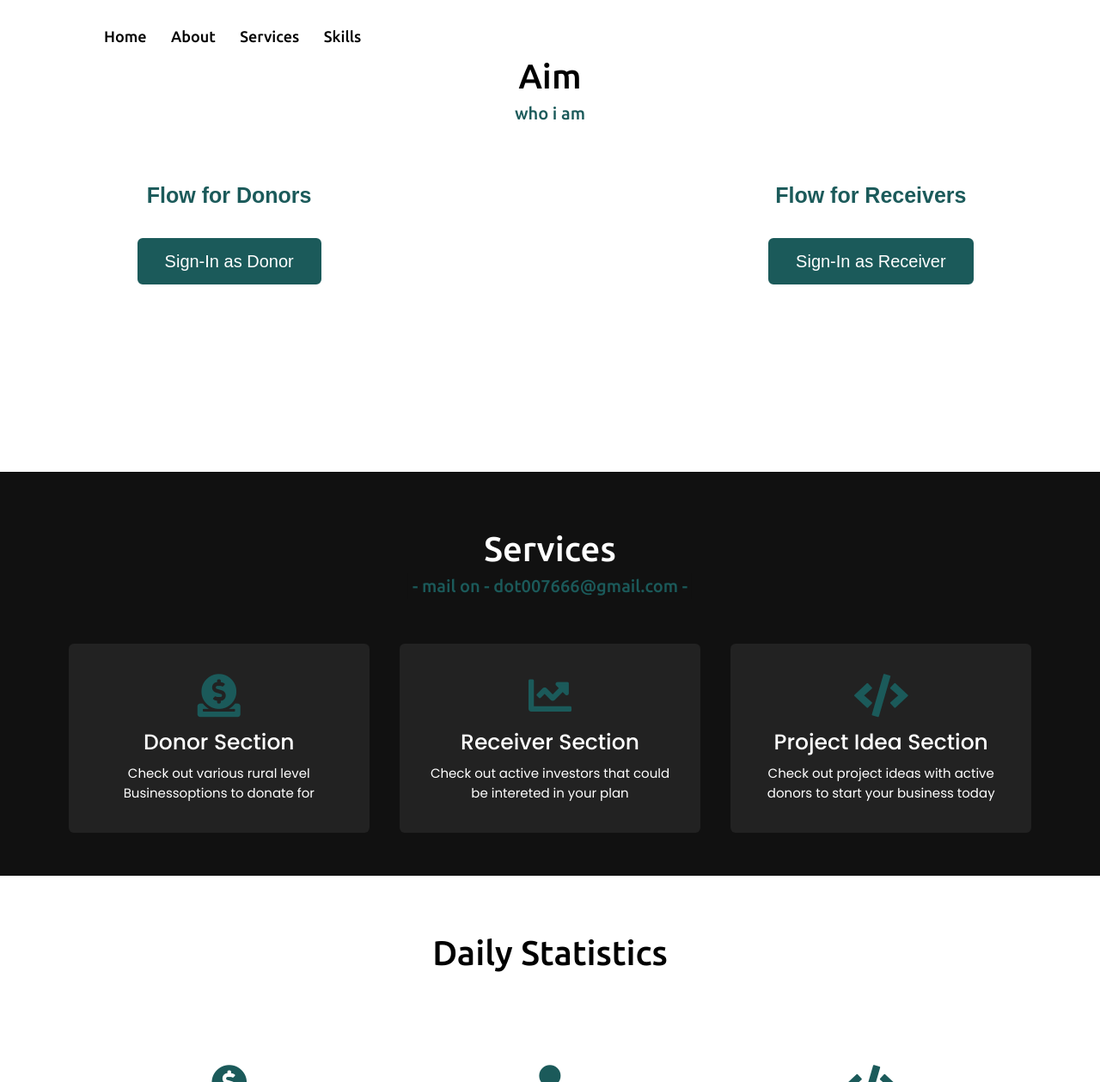
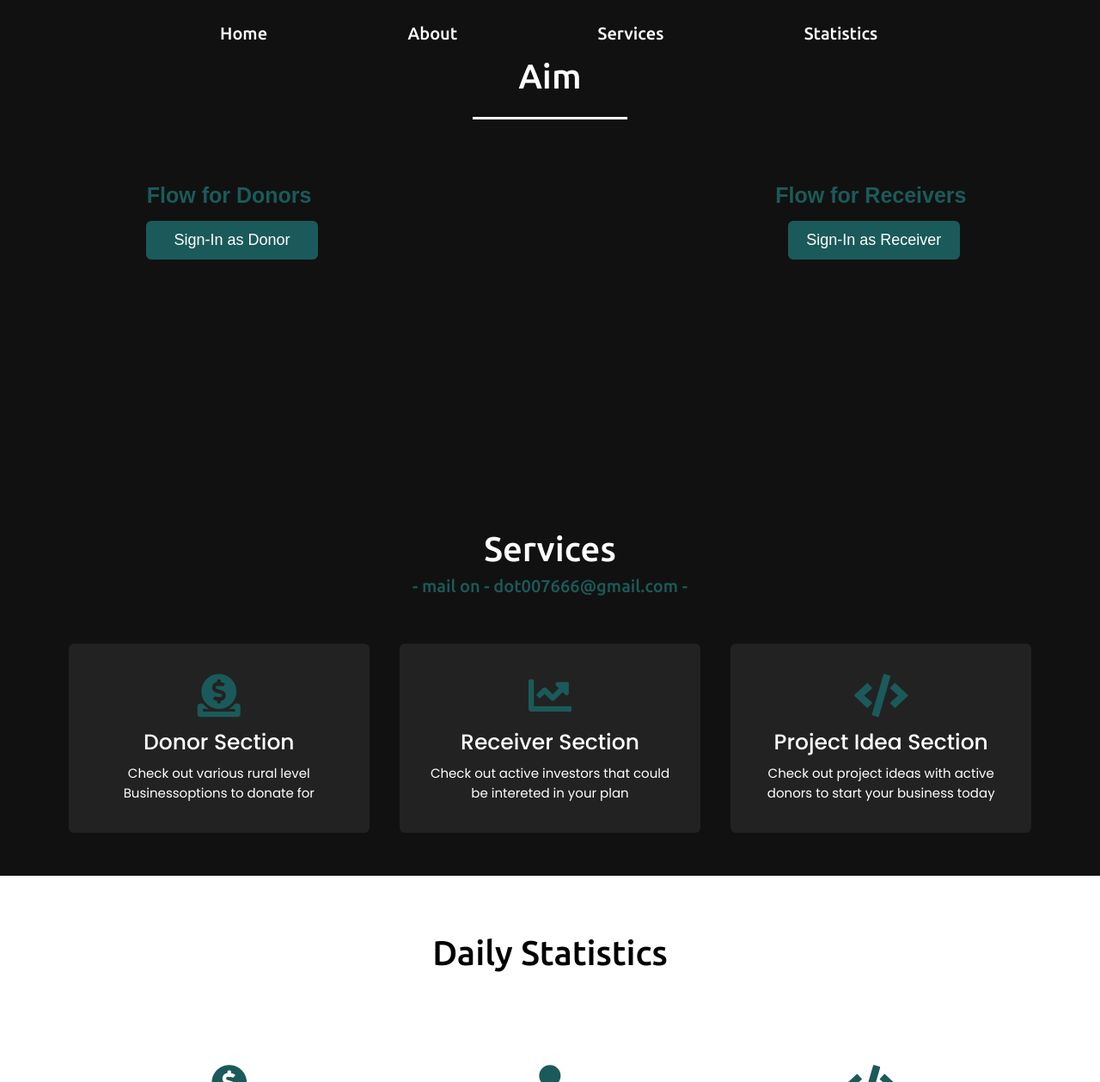
Before and after one commit to MansiiMishra/AI-Hack-Team-Dot, a PHP site: page / in a window 1280 px wide, after a click on "About". Shown: the part 801-2060 px from the top of the page at 86% size. Run offline with PHP 8.4, Linux system fonts and the light colour scheme.

Commit message:
Index page modified

```diff
--- a/Index.html
+++ b/Index.html
@@ -1,19 +1,21 @@
-
 <!DOCTYPE html>
 <html lang="en">
+
 <head>
     <meta charset="UTF-8">
     <meta name="viewport" content="width=device-width, initial-scale=1.0">
     <title>AI HACK ACCENTURE - TEAM DOT</title>
     <link rel="stylesheet" href="style.css">
-    <link rel="stylesheet" href="https://cdnjs.cloudflare.com/ajax/libs/font-awesome/5.15.2/css/all.min.css"/>
+    <link rel="stylesheet" href="https://cdnjs.cloudflare.com/ajax/libs/font-awesome/5.15.2/css/all.min.css" />
     <script src="https://code.jquery.com/jquery-3.5.1.min.js"></script>
     <script src="https://cdnjs.cloudflare.com/ajax/libs/typed.js/2.0.11/typed.min.js"></script>
     <script src="https://cdnjs.cloudflare.com/ajax/libs/waypoints/4.0.1/jquery.waypoints.min.js"></script>
     <script src="https://cdnjs.cloudflare.com/ajax/libs/OwlCarousel2/2.3.4/owl.carousel.min.js"></script>
-    <link rel="stylesheet" href="https://cdnjs.cloudflare.com/ajax/libs/OwlCarousel2/2.3.4/assets/owl.carousel.min.css"/>
+    <link rel="stylesheet"
+        href="https://cdnjs.cloudflare.com/ajax/libs/OwlCarousel2/2.3.4/assets/owl.carousel.min.css" />
     <link rel="stylesheet" href="https://www.w3schools.com/w3css/4/w3.css">
 </head>
+
 <body>
     <nav class="navbar">
         <div class="max-width">
@@ -22,7 +24,7 @@
                     <li><a href="#home" class="menu-btn">Home</a></li>
                     <li><a href="#about" class="menu-btn">About</a></li>
                     <li><a href="#services" class="menu-btn">Services</a></li>
-                    <li><a href="#skills" class="menu-btn">Skills</a></li>
+                    <li><a href="#skills" class="menu-btn">Statistics</a></li>
                 </div>
             </ul>
         </div>
@@ -33,7 +35,7 @@
         <div class="max-width">
             <div class="home-content">
                 <div class="w3-container w3-animate-left">
-                <a href="https://www.linkedin.com/in/manshi-mishra-835157186/">LinkedIn Profile</a>
+                    <a href="#about">Know More</a>
                 </div>
             </div>
         </div>
@@ -46,16 +48,51 @@
                 <div class="column right">
                     <div class="text">Flow for Donors</div>
                     <p></p>
-                    <a href="https://drive.google.com/file/d/1y-8zsX-wKNhf0rLpthwV9UY_Ihed708Q/view?usp=sharing">Sign-In as Donor</a>
+                    <button class="open-button" onclick="openForm()">Sign-In as Donor</button>
+
+                    <div class="form-popup" id="myForm">
+                        <form action="/action_page.php" class="form-container">
+                            <label for="email"><h3>Email<h3></label>
+                            <input type="text" placeholder="Enter Email" name="email" required>
+
+                            <label for="psw"><h3>Password<h3></label>
+                            <input type="password" placeholder="Enter Password" name="psw" required>
+
+                            <button type="submit" class="btn">Login</button>
+                            <button type="button" class="btn cancel" onclick="closeForm()">Close</button>
+                        </form>
+                    </div>
 
                 </div>
                 <div class="column right">
                     <div class="text">Flow for Receivers</div>
                     <p></p>
-                    <a href="https://drive.google.com/file/d/1y-8zsX-wKNhf0rLpthwV9UY_Ihed708Q/view?usp=sharing">Sign-In as Receiver</a>
+                    <button class="open-button" onclick="openForm()">Sign-In as Receiver</button>
+
+                    <div class="form-popup" id="myForm">
+                        <form action="/action_page.php" class="form-container">
+                            <label for="email"><h3>Email</h3></label>
+                            <input type="text" placeholder="Enter Email" name="email" required>
+
+                            <label for="psw"><h3>Password</h3></label>
+                            <input type="password" placeholder="Enter Password" name="psw" required>
+
+                            <button type="submit" class="btn">Login</button>
+                            <button type="button" class="btn cancel" onclick="closeForm()">Close</button>
+                        </form>
                     </div>
                 </div>
             </div>
+        </div>
+        <script>
+            function openForm() {
+                document.getElementById("myForm").style.display = "block";
+            }
+
+            function closeForm() {
+                document.getElementById("myForm").style.display = "none";
+            }
+        </script>
     </section>
 
     <!-- services section start -->
@@ -115,4 +152,5 @@
     </section>
     <script src="script.js"></script>
 </body>
+
 </html>
--- a/style.css
+++ b/style.css
@@ -64,14 +64,10 @@
 .navbar{
     position: fixed;
     width: 100%;
-    padding: 30px 0;
+    padding: 25px 0;
     font-family: 'Ubuntu', sans-serif;
-    transition: all 0.3s ease;
 }
-.navbar.sticky{
-    padding: 15px 0;
-    background: rgb(27, 90, 90);
-}
+
 .navbar .max-width{
     display: flex;
     align-items: center;
@@ -83,11 +79,10 @@
 }
 .navbar .menu li a{
     display: block;
-    color: black;
-    font-size: 18px;
+    color: white;
+    font-size: 20px;
     font-weight: 500;
-    margin-left: 25px;
-    transition: color 0.3s ease;
+    margin-left: 160px;
 }
 
 /* menu btn styling */
@@ -130,7 +125,7 @@
 /* home section styling */
 .home{
     display: flex;
-    background: url("images/banner.jpg") no-repeat center;
+    background: url("BG\ image.png") no-repeat center;
     height: 100vh;
     color: rgb(5, 5, 5);
     min-height: 500px;
@@ -155,7 +150,7 @@
 }
 .home .home-content .text-3{
     font-size: 40px;
-    margin: 5px 0;
+    margin: 50px 50px;
 }
 .home .home-content .text-3 span{
     color: rgb(27, 90, 90);
@@ -163,25 +158,23 @@
 }
 .home .home-content a{
     display: inline-block;
-    background: rgb(27, 90, 90)n;
+    background: rgb(27, 90, 90);
     color: #fff;
     font-size: 25px;
     padding: 12px 36px;
-    margin-top: 20px;
+    margin-left: 430px;
+    margin-top: 100px;
     font-weight: 400;
     border-radius: 6px;
     border: 2px solid rgb(27, 90, 90);
     transition: all 0.3s ease;
 }
 .home .home-content a:hover{
-    color: rgb(27, 90, 90);
+    color: rgba(27, 90, 90, 0.644);
     background: none;
 }
 
 /* about section styling */
-.about .title::after{
-    content: "who i am";
-}
 .about .about-content .left{
     width: 45%;
 }
@@ -223,7 +216,7 @@
 }
 
 /* services section styling */
-.services, .teams{
+.services, .teams, .about{
     color:#fff;
     background: #111;
 }
@@ -585,3 +578,95 @@
         line-height: 38px;
     }
 }
+
+.modal {
+    display: none;
+    position: fixed;
+    left: 0;
+    top: 0;
+    width: 100%;
+    height: 40%;
+  }
+  .modal-content {
+    background-color: darkgrey;
+    margin: auto;
+    padding: 20px;
+    border: 1px solid #888;
+    width: 60%;
+    height: 20%;
+  }
+  .close {
+    color: #aaa;
+    float: right;
+    font-size: 28px;
+    font-weight: bold;
+  }
+  .grid-container {
+    display: grid;
+    grid-template-columns: auto auto auto auto;
+    grid-gap: 20px;
+    background-color: darkgrey;
+    height: 20%;
+  }
+
+  .open-button {
+    color: #fff;
+  display: block;
+  width: 200px!important;
+  height: 45px;
+  outline: none;
+  font-size: 18px;
+  font-weight: 500;
+  border-radius: 6px;
+  cursor: pointer;
+  flex-wrap: nowrap;
+  background: rgb(27, 90, 90);
+  border: 2px solid rgb(27, 90, 90);
+  transition: all 0.3s ease;
+  margin-left: 80px;
+  }
+
+  .open-button:hover{
+    color: rgb(27, 90, 90);
+    background: none;
+  }
+  /* The popup form - hidden by default */
+  .form-popup {
+    display: none;
+    position: fixed;
+    bottom: 100px;
+    right: 150px;
+  }
+
+  /* Add styles to the form container */
+  .form-container {
+    max-width: 300px;
+    padding: 10px;
+    background-color: white;
+  }
+
+  /* Full-width input fields */
+  .form-container input[type=text], .form-container input[type=password] {
+    width: 100%;
+    padding: 15px;
+    margin: 5px 0 22px 0;
+    border: none;
+    background: #f1f1f1;
+    font-size: 18px;
+  }
+
+  /* When the inputs get focus, do something */
+  .form-container input[type=text]:focus, .form-container input[type=password]:focus {
+    background-color: rgb(22, 22, 22);
+    outline: none;
+    font-size: 18px;
+  }
+
+  /* Set a style for the submit/login button */
+  .form-container .btn {
+
+    color: rgb(223, 23, 23);
+    padding: 10px;
+    cursor: pointer;
+    width: 100%;
+  }
```
Also changed, not shown: BG image.png (added). Lines whose indentation alone changed are shown as unchanged.
